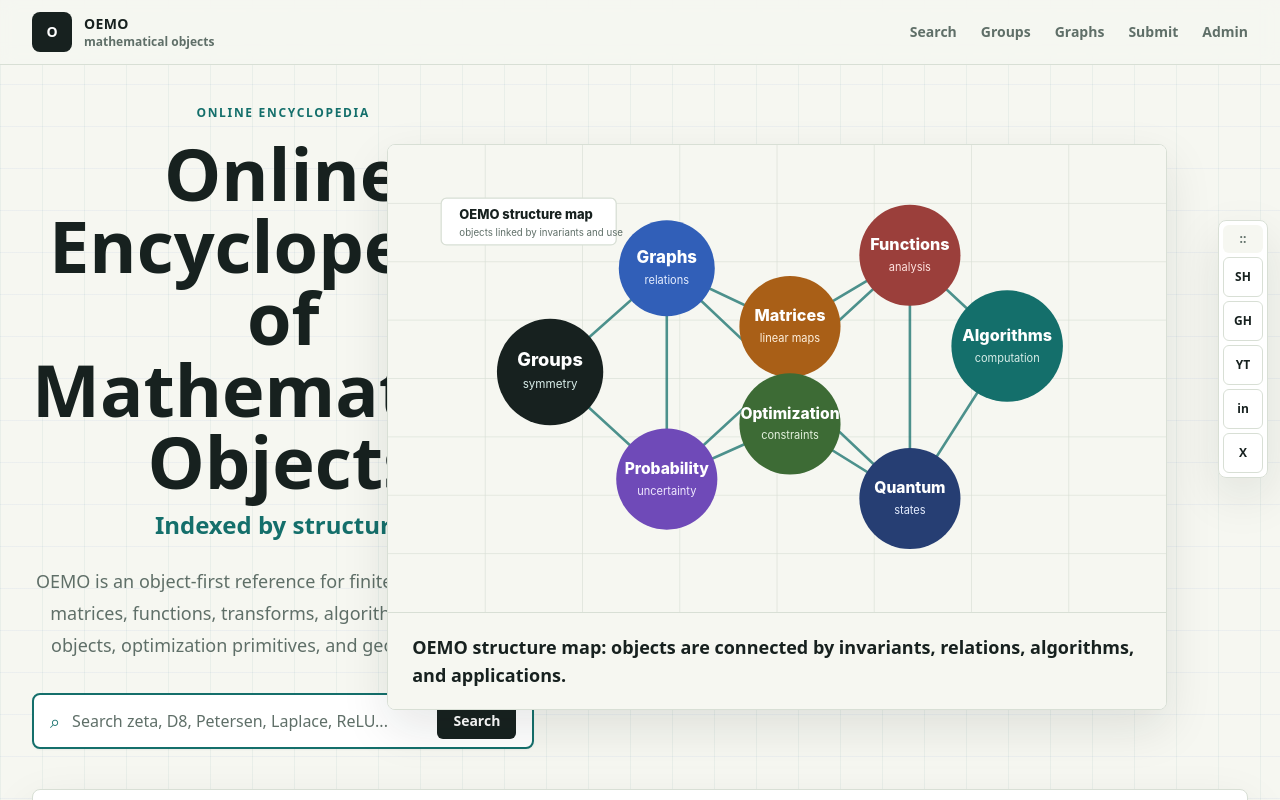
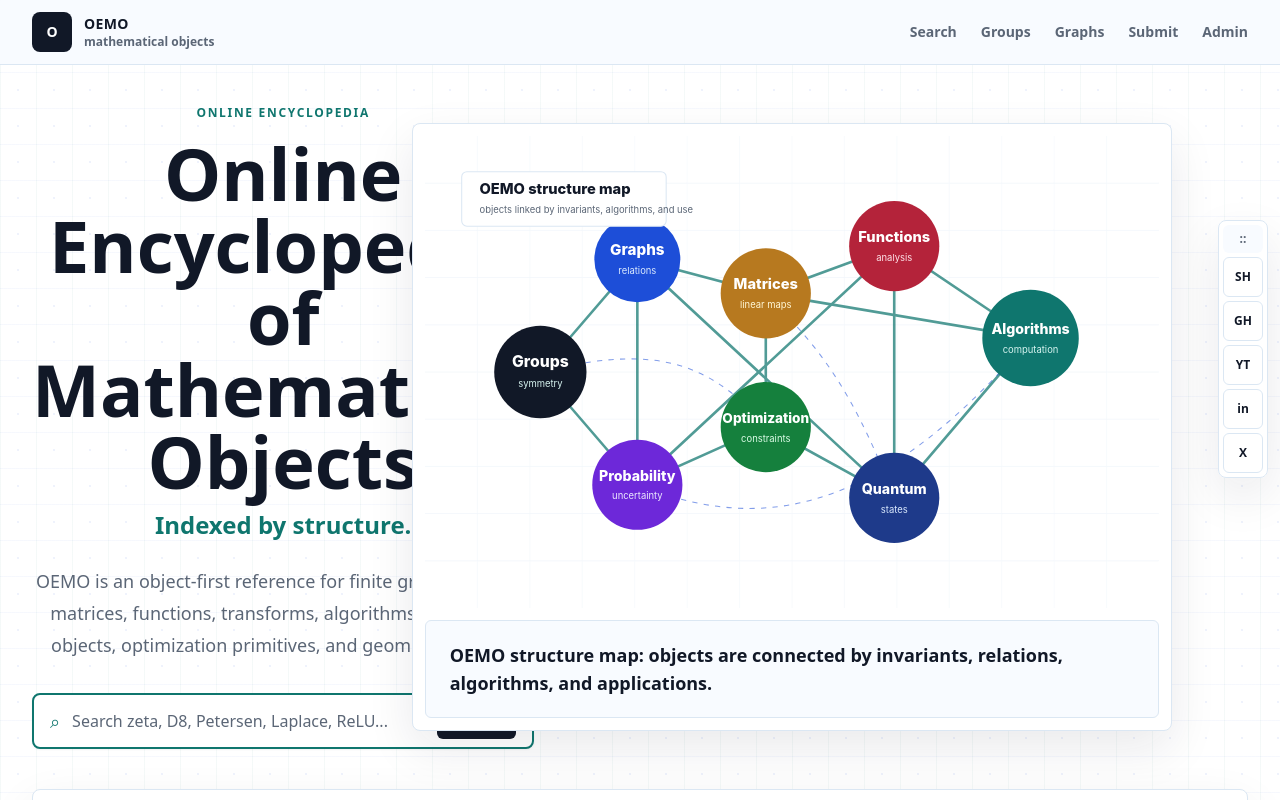
Before and after one commit to ashishar/Online_Encyclopedia_Mathematical_Objects_Structured, a Next.js app: page /Online_Encyclopedia_Mathematical_Objects_Structured/ in a window 1280 px wide. Shown: the top 800 px of the page. Built offline with nearby package versions, Linux system fonts and the light colour scheme.

Commit message:
Apply whiteboard atlas theme

```diff
--- a/src/app/globals.css
+++ b/src/app/globals.css
@@ -14,12 +14,13 @@ html {
 
 body {
   background:
-    linear-gradient(90deg, rgba(20, 111, 107, 0.06) 1px, transparent 1px),
-    linear-gradient(180deg, rgba(49, 95, 184, 0.05) 1px, transparent 1px),
-    #f6f7f1;
-  background-size: 42px 42px;
+    radial-gradient(circle at 18px 18px, rgba(29, 78, 216, 0.07) 1.4px, transparent 1.5px),
+    linear-gradient(90deg, rgba(15, 118, 110, 0.045) 1px, transparent 1px),
+    linear-gradient(180deg, rgba(29, 78, 216, 0.04) 1px, transparent 1px),
+    #ffffff;
+  background-size: 36px 36px, 36px 36px, 36px 36px;
 }
 
 ::selection {
-  background: #d8ede9;
+  background: #dbeafe;
 }
--- a/src/app/page.tsx
+++ b/src/app/page.tsx
@@ -10,7 +10,7 @@ export default async function HomePage() {
 
   return (
     <main>
-      <section className="mx-auto grid max-w-[1660px] items-center gap-8 px-4 py-10 sm:px-6 lg:grid-cols-[minmax(0,0.85fr)_700px] lg:px-8 xl:grid-cols-[minmax(0,0.8fr)_780px]">
+      <section className="mx-auto grid max-w-[1660px] items-center gap-8 px-4 py-10 sm:px-6 lg:grid-cols-[minmax(0,0.88fr)_680px] lg:px-8 xl:grid-cols-[minmax(0,0.82fr)_760px]">
         <div className="mx-auto max-w-4xl text-center">
           <p className="text-xs font-black uppercase tracking-[0.14em] text-ocean">Online encyclopedia</p>
           <h1 className="mt-4 max-w-3xl text-5xl font-black leading-[0.96] tracking-normal text-ink sm:text-6xl lg:text-7xl">
@@ -26,16 +26,16 @@ export default async function HomePage() {
           </div>
         </div>
 
-        <figure className="overflow-hidden rounded-lg border border-line bg-white shadow-panel">
+        <figure className="rounded-lg border border-line bg-white p-3 shadow-panel">
           <Image
             src="/structure-map.svg"
             alt="Network diagram connecting major mathematical object families"
-            width={1560}
-            height={936}
-            className="h-auto w-full"
+            width={1400}
+            height={900}
+            className="aspect-[14/9] h-auto w-full rounded-md object-contain"
             priority
           />
-          <figcaption className="border-t border-line bg-paper px-6 py-5 text-lg font-bold leading-7 text-ink">
+          <figcaption className="mt-3 rounded-md border border-line bg-paper px-6 py-5 text-lg font-bold leading-7 text-ink">
             OEMO structure map: objects are connected by invariants, relations, algorithms, and applications.
           </figcaption>
         </figure>
--- a/tailwind.config.ts
+++ b/tailwind.config.ts
@@ -5,17 +5,17 @@ const config: Config = {
   theme: {
     extend: {
       colors: {
-        ink: "#17211f",
-        muted: "#5f6f68",
-        paper: "#f6f7f1",
-        line: "#d8dfd5",
-        ocean: "#146f6b",
-        theorem: "#315fb8",
-        amber: "#a95f17",
-        proof: "#9b3f3b"
+        ink: "#111827",
+        muted: "#5b6676",
+        paper: "#f8fbff",
+        line: "#dbe7f3",
+        ocean: "#0f766e",
+        theorem: "#1d4ed8",
+        amber: "#b7791f",
+        proof: "#b4233a"
       },
       boxShadow: {
-        panel: "0 18px 48px rgba(23, 33, 31, 0.10)"
+        panel: "0 18px 48px rgba(17, 24, 39, 0.09)"
       }
     }
   },
```
Also changed, not shown: public/structure-map.svg.
